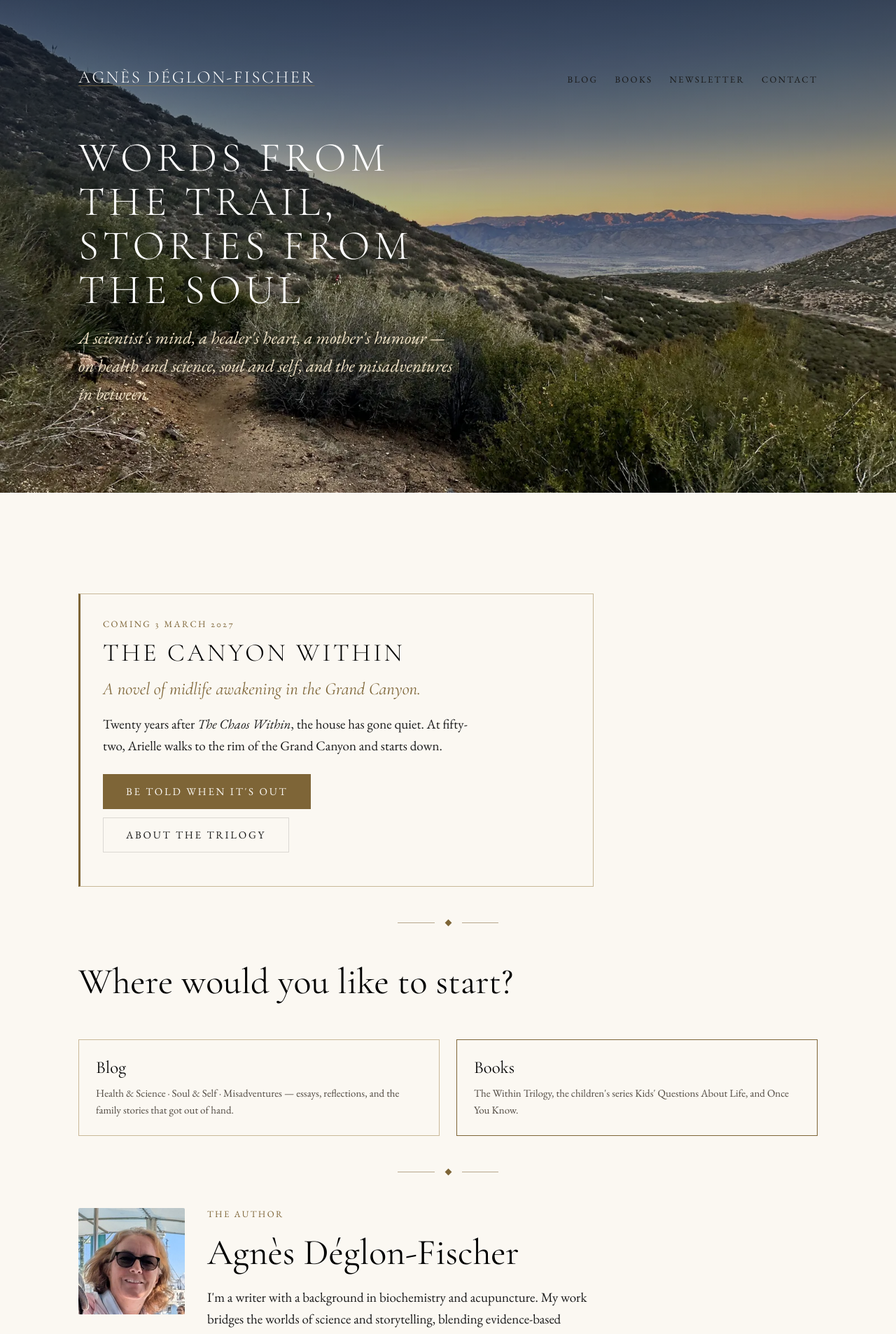
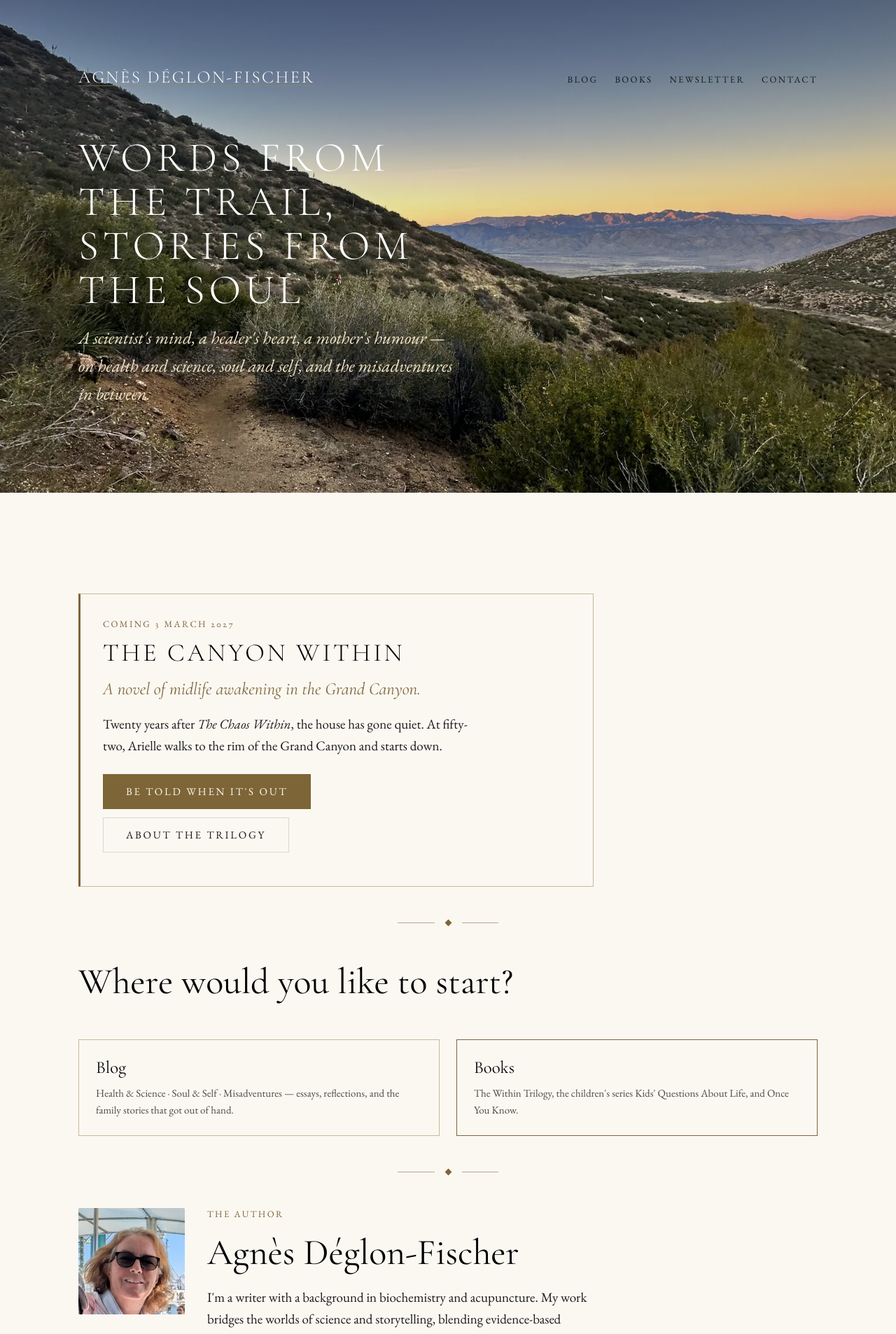
Before and after one commit to adeglon/adeglon.github.io, a Jekyll site: the page built from docs/index.html, in a window 1280 px wide. Shown: the top 1906 px of the page at 70% size. Built offline with Jekyll 4.4.1, drawn with Linux system fonts in a browser that asks for light colours; a script that is not in the unit is left out.

Commit message:
Lighten the sky ramp to the value that reads on screen

```diff
--- a/docs/assets/css/tokens.css
+++ b/docs/assets/css/tokens.css
@@ -130,17 +130,17 @@
      So: a vertical ramp instead. The sky is the emptiest third of this frame
      and the type sits in it; everything below the ridge line stays clear. */
   --scrim-sky:      linear-gradient(to bottom,
-                      rgba(14, 26, 43, 0.72) 0%,
-                      rgba(14, 26, 43, 0.52) 26%,
-                      rgba(14, 26, 43, 0.22) 48%,
-                      rgba(14, 26, 43, 0.00) 68%);
+                      rgba(14, 26, 43, 0.50) 0%,
+                      rgba(14, 26, 43, 0.30) 22%,
+                      rgba(14, 26, 43, 0.10) 42%,
+                      rgba(14, 26, 43, 0.00) 58%);
   /* Narrow screens use the tall crop, where the sky is proportionally taller
      and the type runs full width - the ramp simply reaches further down. */
   --scrim-sky-narrow: linear-gradient(to bottom,
-                      rgba(14, 26, 43, 0.74) 0%,
-                      rgba(14, 26, 43, 0.58) 34%,
-                      rgba(14, 26, 43, 0.26) 58%,
-                      rgba(14, 26, 43, 0.00) 78%);
+                      rgba(14, 26, 43, 0.55) 0%,
+                      rgba(14, 26, 43, 0.36) 28%,
+                      rgba(14, 26, 43, 0.14) 50%,
+                      rgba(14, 26, 43, 0.00) 66%);
 
   /* Only for a hero whose type sits at the FOOT. Applying both scrims at
      once leaves a ~8% band of un-washed photograph in the middle and the
```
